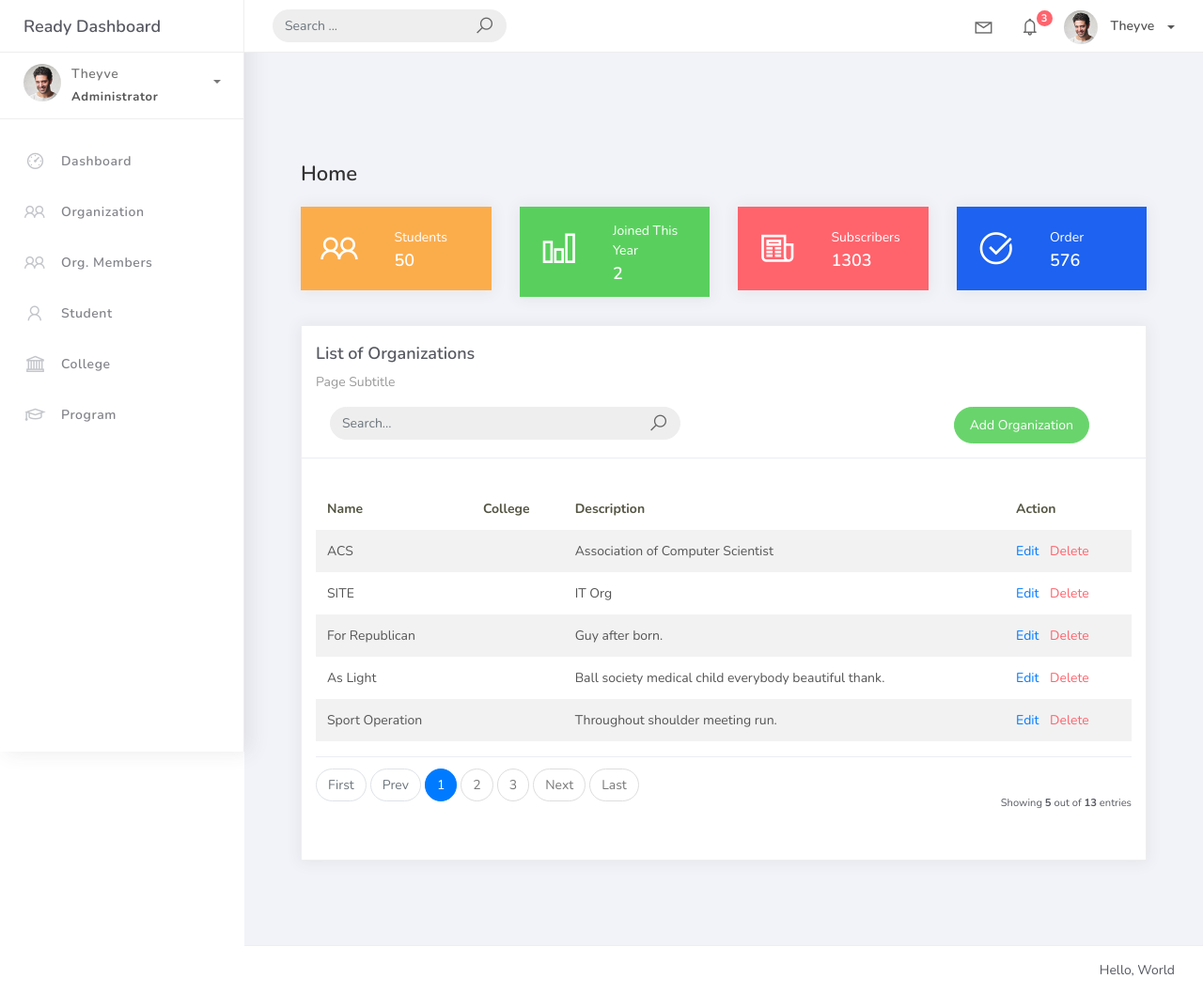
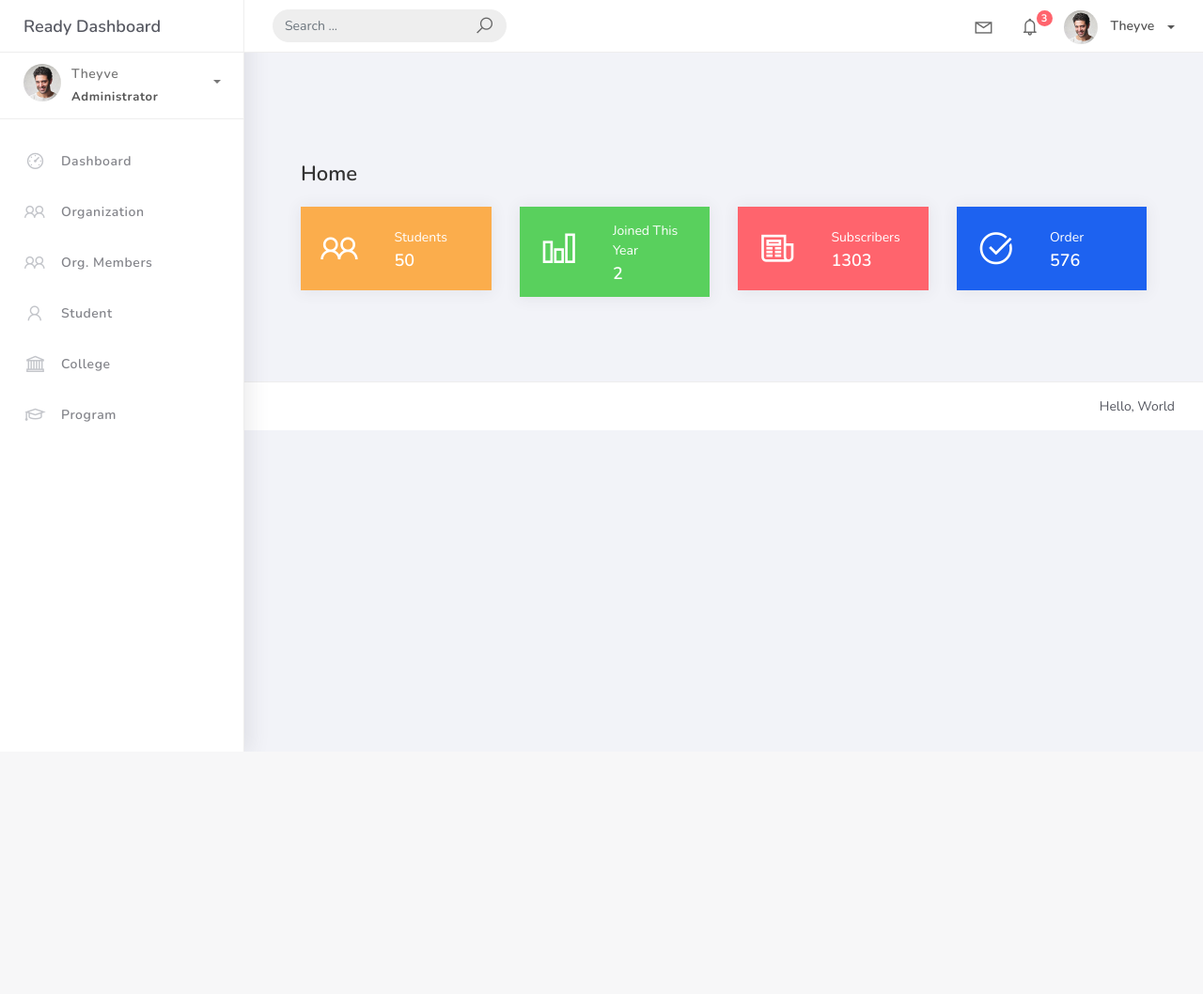
Before and after one commit to theyvebeensentel/PSUSphere2026, a Django app: page / in a window 1280 px wide. Shown: the whole page at 94% size. After the commit the page ends 800 px from the top, so only its background shows below. Run offline with Django 5.2, Linux system fonts and the light colour scheme; a user stored in the database is signed in; data comes from the database, SQL or seed files in the repository; both versions use the stored data as it was after the commit; some libraries are stand-ins or nearby versions.

Commit message:
Dashboard update

```diff
--- a/projectsite/projectsite/urls.py
+++ b/projectsite/projectsite/urls.py
@@ -15,42 +15,41 @@ Including another URLconf
     2. Add a URL to urlpatterns:  path('blog/', include('blog.urls'))
 """
 from django.contrib import admin
-from django.urls import path
+from django.urls import path, include
 from studentorg import views
-from django.urls import path, include
 
 urlpatterns = [
     path('admin/', admin.site.urls),
     path('', views.HomePageView.as_view(), name='home'),
-    path("accounts/", include("allauth.urls")), # allauth routes
+    path('accounts/', include('allauth.urls')), # allauth routes
 
     # Organization
-    path('organization_list', views.OrganizationList.as_view(), name='organization-list'),
-    path('organization_list/add', views.OrganizationCreateView.as_view(), name='organization-add'),
-    path('organization_list/<pk>', views.OrganizationUpdateView.as_view(), name='organization-update'),
-    path('organization_list/<pk>/delete', views.OrganizationDeleteView.as_view(), name='organization-delete'),
+    path('organization_list/', views.OrganizationList.as_view(), name='organization-list'),
+    path('organization_list/add/', views.OrganizationCreateView.as_view(), name='organization-add'),
+    path('organization_list/<int:pk>/', views.OrganizationUpdateView.as_view(), name='organization-update'),
+    path('organization_list/<int:pk>/delete/', views.OrganizationDeleteView.as_view(), name='organization-delete'),
 
     # OrgMember
-    path('orgmember_list', views.OrgMemberList.as_view(), name='orgmember-list'),
-    path('orgmember_list/add', views.OrgMemberCreateView.as_view(), name='orgmember-add'),
-    path('orgmember_list/<pk>', views.OrgMemberUpdateView.as_view(), name='orgmember-update'),
-    path('orgmember_list/<pk>/delete', views.OrgMemberDeleteView.as_view(), name='orgmember-delete'),
+    path('orgmember_list/', views.OrgMemberList.as_view(), name='orgmember-list'),
+    path('orgmember_list/add/', views.OrgMemberCreateView.as_view(), name='orgmember-add'),
+    path('orgmember_list/<int:pk>/', views.OrgMemberUpdateView.as_view(), name='orgmember-update'),
+    path('orgmember_list/<int:pk>/delete/', views.OrgMemberDeleteView.as_view(), name='orgmember-delete'),
 
     # Student
-    path('student_list', views.StudentList.as_view(), name='student-list'),
-    path('student_list/add', views.StudentCreateView.as_view(), name='student-add'),
-    path('student_list/<pk>', views.StudentUpdateView.as_view(), name='student-update'),
-    path('student_list/<pk>/delete', views.StudentDeleteView.as_view(), name='student-delete'),
+    path('student_list/', views.StudentList.as_view(), name='student-list'),
+    path('student_list/add/', views.StudentCreateView.as_view(), name='student-add'),
+    path('student_list/<int:pk>/', views.StudentUpdateView.as_view(), name='student-update'),
+    path('student_list/<int:pk>/delete/', views.StudentDeleteView.as_view(), name='student-delete'),
 
     # College
-    path('college_list', views.CollegeList.as_view(), name='college-list'),
-    path('college_list/add', views.CollegeCreateView.as_view(), name='college-add'),
-    path('college_list/<pk>', views.CollegeUpdateView.as_view(), name='college-update'),
-    path('college_list/<pk>/delete', views.CollegeDeleteView.as_view(), name='college-delete'),
+    path('college_list/', views.CollegeList.as_view(), name='college-list'),
+    path('college_list/add/', views.CollegeCreateView.as_view(), name='college-add'),
+    path('college_list/<int:pk>/', views.CollegeUpdateView.as_view(), name='college-update'),
+    path('college_list/<int:pk>/delete/', views.CollegeDeleteView.as_view(), name='college-delete'),
 
     # Program
-    path('program_list', views.ProgramList.as_view(), name='program-list'),
-    path('program_list/add', views.ProgramCreateView.as_view(), name='program-add'),
-    path('program_list/<pk>', views.ProgramUpdateView.as_view(), name='program-update'),
-    path('program_list/<pk>/delete', views.ProgramDeleteView.as_view(), name='program-delete'),
+    path('program_list/', views.ProgramList.as_view(), name='program-list'),
+    path('program_list/add/', views.ProgramCreateView.as_view(), name='program-add'),
+    path('program_list/<int:pk>/', views.ProgramUpdateView.as_view(), name='program-update'),
+    path('program_list/<int:pk>/delete/', views.ProgramDeleteView.as_view(), name='program-delete'),
 ]
--- a/projectsite/studentorg/views.py
+++ b/projectsite/studentorg/views.py
@@ -1,3 +1,4 @@
+from django.views.generic.base import TemplateView
 from django.views.generic.list import ListView
 from django.views.generic.edit import CreateView, UpdateView, DeleteView
 from django.urls import reverse_lazy
@@ -15,11 +16,8 @@ from studentorg.forms import (
 )
 
 
-class HomePageView(LoginRequiredMixin, ListView):
-    model = Organization
-    context_object_name = 'home'
+class HomePageView(LoginRequiredMixin, TemplateView):
     template_name = 'home.html'
-    paginate_by = 5
 
     def get_context_data(self, **kwargs):
         context = super().get_context_data(**kwargs)
--- a/projectsite/templates/home.html
+++ b/projectsite/templates/home.html
@@ -83,67 +83,6 @@
                 </div>
             </div>
         </div>
-        <div class="row">
-            <div class="col-md-12">
-                <div class="card">
-                    <div class="card-header">
-                        <div class="card-title">List of Organizations</div>
-                        <div class="card-category">Page Subtitle</div>
-                        <div class="col-md-12 row mt-3">
-                            <div class="col-md-6">
-                                <form class="navbar-left navbar-form nav-search mr-md-3" action="">
-                                    <div class="input-group">
-                                        <input type="text" placeholder="Search..." class="form-control" />
-                                        <div class="input-group-append">
-                                            <span class="input-group-text">
-                                                <i class="la la-search search-icon"></i>
-                                            </span>
-                                        </div>
-                                    </div>
-                                </form>
-                            </div>
-                            <div class="col-md-6">
-                                <div class="pull-right">
-                                    <a href="{% url 'organization-add' %}" class="btn btn-success btn-rounded">Add Organization</a>
-                                </div>
-                            </div>
-                        </div>
-                    </div>
-                    <div class="card-body">
-                        <table class="table table-striped mt-3">
-                            <thead>
-                                <tr>
-                                    <th scope="col">Name</th>
-                                    <th scope="col">College</th>
-                                    <th scope="col">Description</th>
-                                    <th scope="col">Action</th>
-                                </tr>
-                            </thead>
-                            <tbody>
-                                {% for object in object_list %}
-                                <tr>
-                                    <td>{{ object.name }}</td>
-                                    <td>{{ object.college }}</td>
-                                    <td>{{ object.description }}</td>
-                                    <td>
-                                        <a href="{% url 'organization-update' object.id %}">Edit</a>
-                                        <a href="{% url 'organization-delete' object.id %}" class="text-danger ml-2">Delete</a>
-                                    </td>
-                                </tr>
-                                {% empty %}
-                                <tr>
-                                    <td colspan="4" style="text-align: center">
-                                        <p class="text-sm font-weight-bold mb-0">No Records Found</p>
-                                    </td>
-                                </tr>
-                                {% endfor %}
-                            </tbody>
-                        </table>
-                        {% include 'includes/pagination.html' %}
-                    </div>
-                </div>
-            </div>
-        </div>
     </div>
 </div>
 {% endblock %}
```
Also changed, not shown: projectsite/db.sqlite3. Lines whose indentation alone changed are shown as unchanged.
